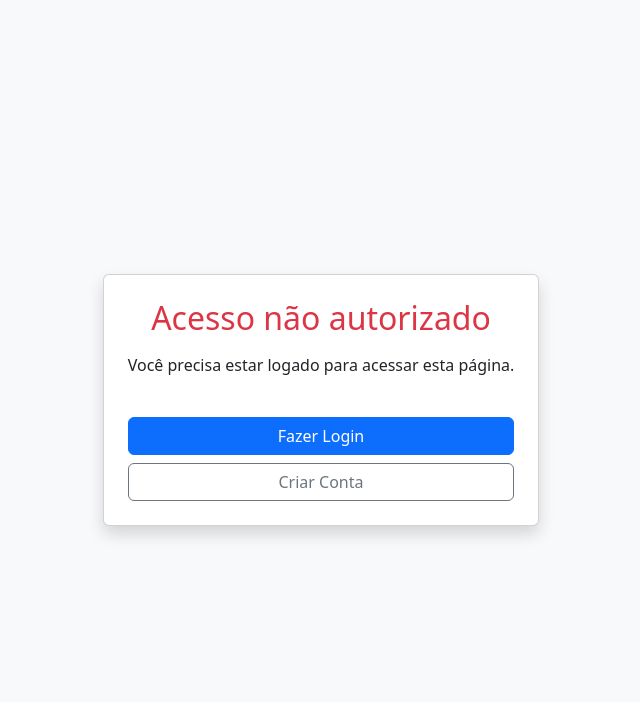
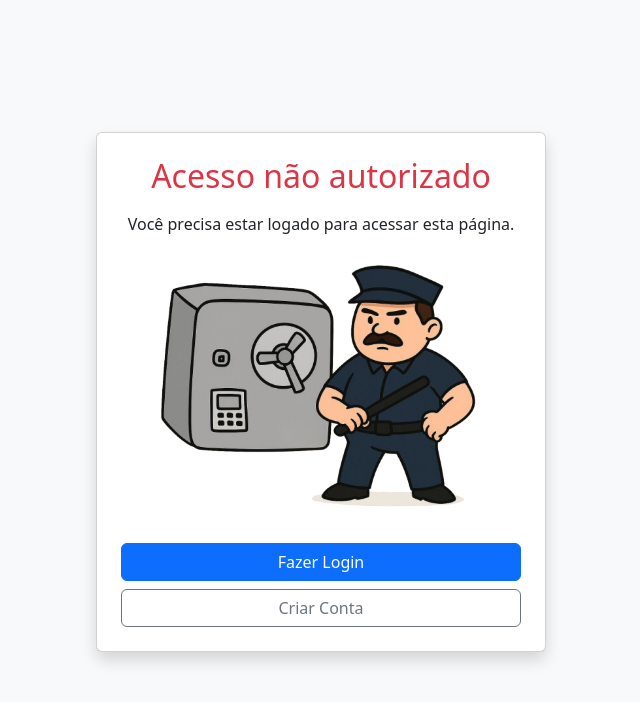
Before and after one commit to JoaoSantos777/controle-financeiro, a Django app: template accounts/templates/erro_login.html in a window 1280 px wide. Shown: the top 702 px of the page, without its empty margins (319-959 px from the left). Run offline with Django 5.2, Linux system fonts and the light colour scheme; the template is opened without the code that fills it, so the values that code supplies are empty; the first user in the database is signed in.

Commit message:
Adicionando Imagem a Tela de Erro 'Acesso não autorizado'

```diff
--- a/accounts/templates/erro_login.html
+++ b/accounts/templates/erro_login.html
@@ -1,20 +1,30 @@
+{% load static %}
+
 <!DOCTYPE html>
 <html lang="pt-br">
+
 <head>
     <meta charset="UTF-8">
     <title>Acesso Restrito</title>
-    <link href="https://cdn.jsdelivr.net/npm/bootstrap@5.3.3/dist/css/bootstrap.min.css" rel="stylesheet">
+    <link href="https://cdn.jsdelivr.net/npm/bootstrap@5.3.7/dist/css/bootstrap.min.css" rel="stylesheet"
+        integrity="sha384-LN+7fdVzj6u52u30Kp6M/trliBMCMKTyK833zpbD+pXdCLuTusPj697FH4R/5mcr" crossorigin="anonymous">
 </head>
+
 <body class="bg-light d-flex align-items-center justify-content-center vh-100">
     <div class="text-center">
-        <div class="card shadow p-4">
+        <div class="card shadow p-4 mb-3">
             <h2 class="text-danger mb-3">Acesso não autorizado</h2>
             <p>Você precisa estar logado para acessar esta página.</p>
+            <img src="{% static 'img/cofre.png' %}" alt="Cofre" class="img-fluid" style="max-width: 400px;">
             <div class="mt-4 d-grid gap-2">
                 <a href="{% url 'login' %}" class="btn btn-primary">Fazer Login</a>
                 <a href="{% url 'register' %}" class="btn btn-outline-secondary">Criar Conta</a>
             </div>
         </div>
+
+        <!-- Imagem do cofre abaixo do card -->
+
     </div>
 </body>
+
 </html>
--- a/controlefinanceiro/settings.py
+++ b/controlefinanceiro/settings.py
@@ -137,6 +137,10 @@ LOGOUT_REDIRECT_URL = 'home'
 
 STATIC_URL = 'static/'
 
+STATICFILES_DIRS = [
+    BASE_DIR / 'controlefinanceiro' / 'static',
+]
+
 # Default primary key field type
 # https://docs.djangoproject.com/en/5.0/ref/settings/#default-auto-field
 
```
Also changed, not shown: accounts/static/img/cofre.png (added), db.sqlite3, financeiro/static/css/style.css (deleted).
